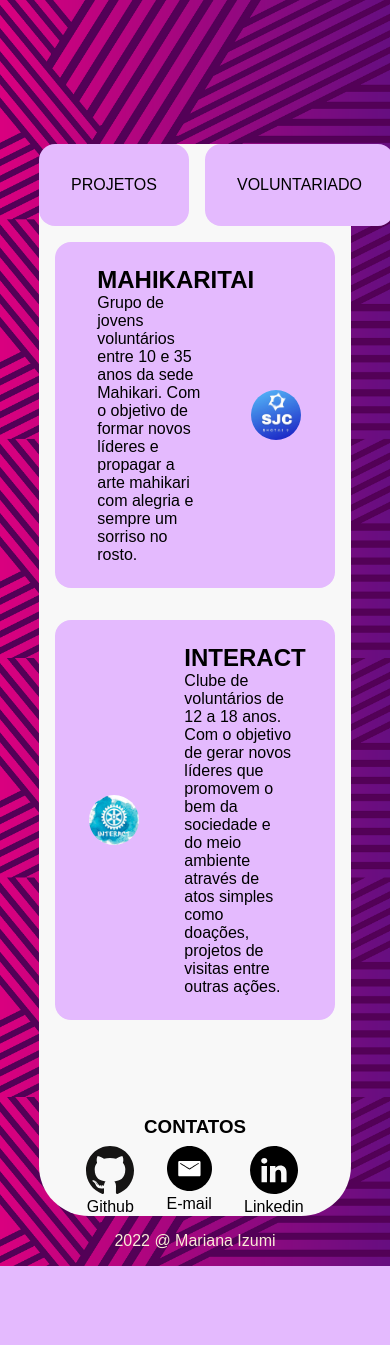
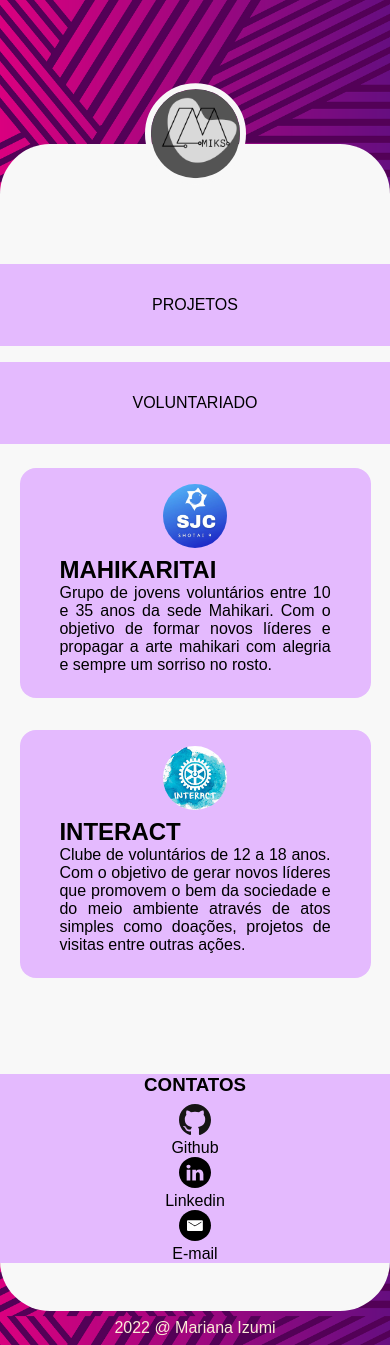
Before and after one commit to MariMiks/portfolio, a Flask app: page /voluntariados in a window 390 px wide. Before the commit the page ends 1266 px from the top, so only its background shows below. Run offline with Flask 2, Linux system fonts and the light colour scheme.

Commit message:
Adicionando resposividade em todas as páginas

```diff
--- a/src/static/projeto.css
+++ b/src/static/projeto.css
@@ -34,7 +34,7 @@
 .caixa{
    text-align: center;
    width: 90%;
-   margin: 2rem;
+   margin: auto;
    background-color:#E4BAFE;
    padding: 1rem;
    border-radius: 1rem;
--- a/src/static/style.css
+++ b/src/static/style.css
@@ -18,7 +18,7 @@
 
 
 /*container*/
-body{
+body {
    display: flex;
    position: absolute;
    flex-direction: column;
@@ -31,7 +31,7 @@ body{
 
 
 /*seção de conteúdo*/
-section{
+section {
    background-color: #f8f8f8;
    width: 80%;
    border-radius: 50px;
@@ -40,42 +40,43 @@ section{
 
 
 /* menu */
-.menu{
+.menu {
    display: flex;
    justify-content: space-around;
    align-items: center;
 }
 
-.menu a{
+.menu a {
    padding: 2rem;
-   background-color:#E4BAFE;
+   background-color: #E4BAFE;
    border-radius: 1rem;
    text-decoration: none;
    color: black;
 }
 
-.menu a:hover{
+.menu a:hover {
    text-decoration: none;
    color: #f8f8f8;
    background-color: #9a31db;
 }
 
-#foto{
+#foto {
    width: 25%;
    padding: 0.5rem;
-   background-color: #f8f8f8;
+   background-color: transparent;
    border-radius: 100%;
    transform: translateY(-50%);
 }
 
-#foto img{
+#foto img {
    width: 100%;
    border-radius: 100%;
+   border: 0.4rem solid #f8f8f8;
 }
 
 
 /*contatos*/
-.contatos{
+.contatos {
    display: flex;
    flex-direction: column;
    align-items: center;
@@ -83,7 +84,7 @@ section{
    width: 100%;
 }
 
-.links{
+.links {
    display: flex;
    flex-direction: row;
    justify-content: space-around;
@@ -92,19 +93,63 @@ section{
    margin-top: 0.5rem;
 }
 
-.links a{
+.links a {
    text-decoration: none;
    color: black;
    gap: 1rem;
 }
 
-.links a:hover{
+.links a:hover {
    text-decoration: none;
 }
 
 
 /*footer*/
-.rodape{
-   margin: 1rem;
+.rodape {
+   margin: 0.5rem;
    color: antiquewhite;
 }
+
+
+/* ------ início responsividade ------ */
+
+@media (max-width: 600px) {
+
+   /* container */
+   section {
+      width: 100%;
+   }
+
+   /* menu mobile */
+   .menu {
+      flex-direction: column;
+   }
+
+   #foto {
+      width: 30%;
+      order: -1;
+      height: 6rem;
+      transform: translateY(-80%);
+   }
+
+   .menu a{
+      width: 100%;
+      border-radius: 0;
+      margin: 0.5rem;
+      text-align: center;
+   }
+
+   /* contatos mobile */
+   .contatos{
+      background-color: #E4BAFE;
+      margin-bottom: 3rem;
+   }
+
+   .links{
+      flex-direction: column;
+   }
+
+   .links img{
+      width: 10%;
+   }
+}
--- a/src/static/voluntariado.css
+++ b/src/static/voluntariado.css
@@ -6,7 +6,7 @@
 
 }
 
-.partes{
+.parte1, .parte2{
    display: flex;
    align-items: center;
    justify-content: space-around;
@@ -17,7 +17,7 @@
    border-radius: 1rem;
 }
 
-.partes img{
+.parte1 img, .parte2 img{
    width: 20%;
    border-radius: 100%;
 }
@@ -26,3 +26,19 @@
    width: 50%;
    padding: 0.5rem;
 }
+
+/* inicio responsividade */
+@media (max-width: 600px){
+   .parte1 {
+      flex-direction: column-reverse;
+   }
+
+   .parte2 {
+      flex-direction: column;
+   }
+
+   .texto{
+      width: 90%;
+      text-align: justify;
+   }
+}
--- a/src/templates/projeto.html
+++ b/src/templates/projeto.html
@@ -89,7 +89,8 @@
 
       <div class="caixa">
          <p>Atualmente além dos projetos da faculdade, gostaria de dar início em algum projeto pessoal. Como por exemplo
-            uma landing page do projeto voluntário que participo, o Projeto Á Flor da Pele </p>
+            uma landing page do projeto voluntário que participo, o Projeto Á Flor da Pele.
+         </p>
       </div>
 
       <div class="contatos">
--- a/src/templates/voluntariado.html
+++ b/src/templates/voluntariado.html
@@ -21,7 +21,7 @@
             </a>
 
             <a href="/" id="foto">
-               <img src="../static/img/minha_logotipo-claro.png" alt="foto-perfil">
+               <img src="../static/img/logotipo-fundo.png" alt="foto-perfil">
             </a>
 
             <a href="/voluntariados">
@@ -30,7 +30,8 @@
          </div>
 
          <div class="container">
-            <div class="partes">
+
+            <div class="parte1">
                <div class="texto">
                   <h1>MAHIKARITAI</h1>
                   <p>Grupo de jovens voluntários entre 10 e 35 anos da sede Mahikari. Com o objetivo de formar novos líderes e propagar a arte mahikari com alegria e sempre um sorriso no rosto.</p>
@@ -38,13 +39,14 @@
                <img src="../static/img/mahikaritai.jpg" alt="logo-mahikaritai">
             </div>
 
-            <div class="partes">
+            <div class="parte2">
                <img src="../static/img/interact.jpg" alt="logo-interact">
                <div class="texto">
                   <h1>INTERACT</h1>
                   <p>Clube de voluntários de 12 a 18 anos. Com o objetivo de gerar novos líderes que promovem o bem da sociedade e do meio ambiente através de atos simples como doações, projetos de visitas entre outras ações.</p>
                </div>
             </div>
+
          </div>
 
          <div class="contatos">
@@ -55,14 +57,14 @@
                      <p>Github</p>
                   </a>
 
+                  <a href="https://www.linkedin.com/in/mariana-izumi-developer/">
+                     <img class="linkedin-icon" src="../static/img/linkedin-icon-128.svg" alt="linkedin-icon" target="_blank">
+                     <p>Linkedin</p>
+                  </a>
+
                   <a href="mailto:mariana.izumiks@gmail.com?subject:Entrar em contato">
                      <img src="../static/img/email-icon-128.svg" alt="email-icon" target="_blank">
                      <p>E-mail</p>
-                  </a>
-
-                  <a href="https://www.linkedin.com/in/mariana-izumi-developer/">
-                     <img class="linkedin-icon" src="../static/img/linkedin-icon-128.svg" alt="linkedin-icon" target="_blank">
-                     <p>Linkedin</p>
                   </a>
             </div>
          </div>
```
Also changed, not shown: src/static/home.css (+31 -6 lines), src/templates/index.html (+5 -2 lines), src/static/img/logotipo-fundo.png (added).
